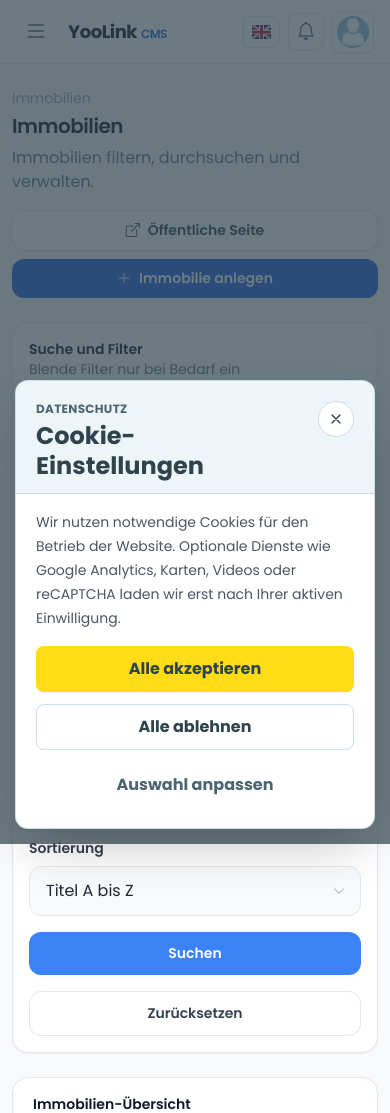
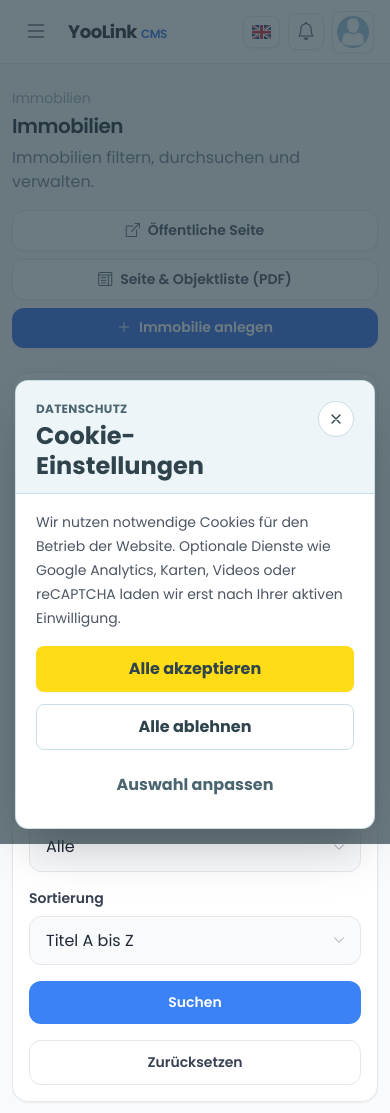
Before and after one commit to SirMelo01/Baugenossenschaft-Plattling, a Django app: template yoolink/templates/pages/cms/products/overview.html in a window 390 px wide. Shown: the top 1113 px of the page. Run offline with Django 5.2, Linux system fonts and the light colour scheme; the template is opened without the code that fills it, so the values that code supplies are empty; style sheets or scripts are compiled from the project's sources; some libraries are stand-ins or nearby versions.

Commit message:
Link the property page settings from the CMS navigation
The layout, intro and objects PDF settings live on the /cms/shop/ dashboard,
which nothing in the CMS linked to - the sidebar goes straight to the property
list. The sidebar now has "Immobilienseite & PDF", and the property list header
links to the settings section directly.

Co-Authored-By: Claude Opus 5.5 (1M context) <noreply@anthropic.com>

```diff
--- a/yoolink/templates/pages/cms/components/_sidebar_nav.html
+++ b/yoolink/templates/pages/cms/components/_sidebar_nav.html
@@ -32,6 +32,7 @@ Pure <a> links + group labels, no IDs, so it can be included twice safely.
     <div class="flex flex-col gap-1">
         <p class="px-3 pb-1 text-[11px] font-semibold uppercase tracking-wider text-gray-500">Immobilien</p>
         {% include "pages/cms/components/_nav_item.html" with url="/cms/shop/products/" match="/cms/shop/products" icon="bi-buildings" label="Immobilien" %}
+        {% include "pages/cms/components/_nav_item.html" with url="/cms/shop/" exact=True icon="bi-layout-text-window" label="Immobilienseite & PDF" %}
     </div>
     {% endif %}
 
--- a/yoolink/templates/pages/cms/products/overview.html
+++ b/yoolink/templates/pages/cms/products/overview.html
@@ -23,6 +23,10 @@
       <a href="{% url 'products' %}" target="_blank" rel="noopener noreferrer"
         class="inline-flex w-full items-center justify-center gap-2 rounded-xl border border-slate-200 bg-white px-4 py-2.5 text-sm font-semibold text-slate-700 shadow-sm transition hover:bg-slate-50 sm:w-auto">
         <i class="bi bi-box-arrow-up-right"></i> Öffentliche Seite
+      </a>
+      <a href="{% url 'cms:shop' %}#darstellung"
+        class="inline-flex w-full items-center justify-center gap-2 rounded-xl border border-slate-200 bg-white px-4 py-2.5 text-sm font-semibold text-slate-700 shadow-sm transition hover:bg-slate-50 sm:w-auto">
+        <i class="bi bi-layout-text-window"></i> Seite &amp; Objektliste (PDF)
       </a>
       <a href="{% url 'cms:product-create' %}"
         class="inline-flex w-full items-center justify-center gap-2 rounded-xl bg-blue-600 px-4 py-2.5 text-sm font-semibold text-white shadow-sm transition hover:bg-blue-700 sm:w-auto">
--- a/yoolink/templates/pages/cms/shop/shop.html
+++ b/yoolink/templates/pages/cms/shop/shop.html
@@ -98,7 +98,7 @@
 
   <!-- Darstellung der öffentlichen Immobilienseite -->
   {% if 'products.edit' in cms_permissions %}
-  <h2 class="mb-3 mt-8 text-xs font-semibold uppercase tracking-wider text-slate-400">Darstellung der Immobilienseite</h2>
+  <h2 id="darstellung" class="mb-3 mt-8 scroll-mt-24 text-xs font-semibold uppercase tracking-wider text-slate-400">Darstellung der Immobilienseite</h2>
   <div class="rounded-2xl border border-slate-200 bg-white p-5 shadow-sm">
     {% csrf_token %}
     <div class="mb-5 flex flex-col gap-3 sm:flex-row sm:items-start sm:justify-between">
```
